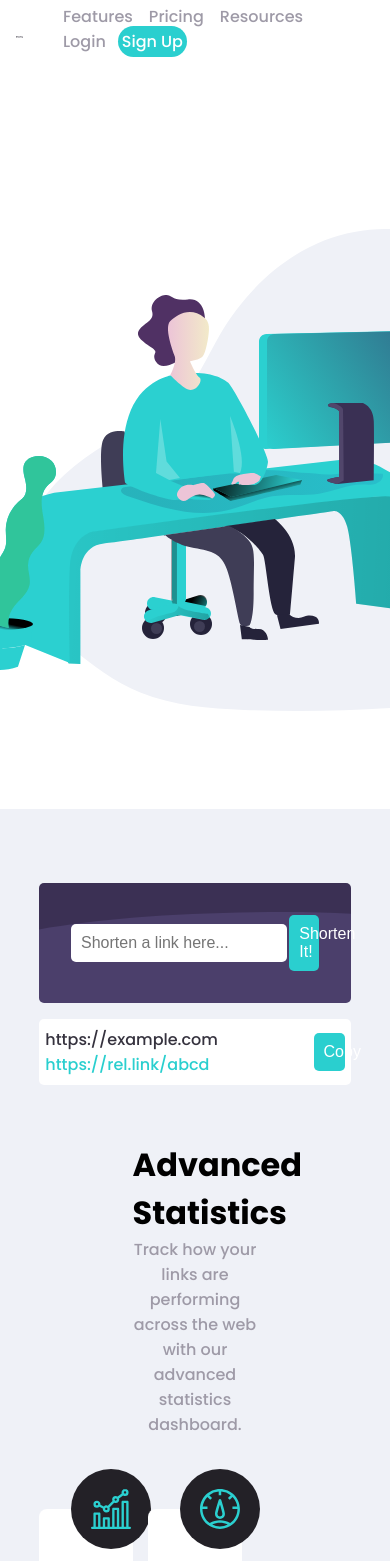
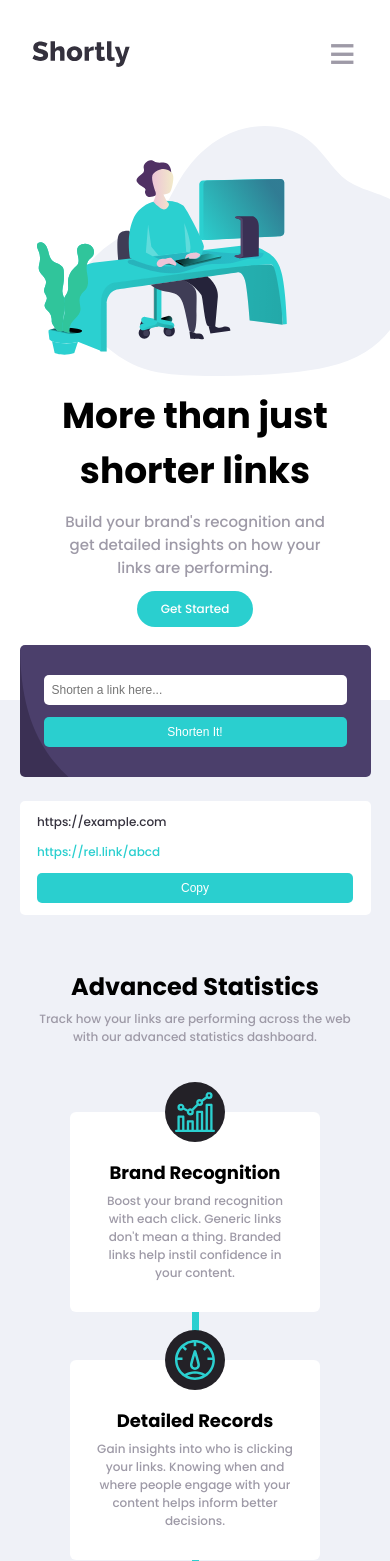
Before and after one commit to jaswanthsngp/INT219-Project, a plain HTML site: page index.html in a window 390 px wide. Shown: the top 1561 px of the page. Drawn offline with nearby package versions, Linux system fonts and the light colour scheme.

Commit message:
Desktop and Mobile Screen Styling Done

```diff
--- a/index.html
+++ b/index.html
@@ -8,12 +8,14 @@
     <link rel="preconnect" href="https://fonts.gstatic.com" crossorigin>
     <link href="https://fonts.googleapis.com/css2?family=Poppins:wght@500;700&display=swap" rel="stylesheet">
     <link rel="stylesheet" href="style.css">
+    <script src="https://code.jquery.com/jquery-3.7.1.min.js" integrity="sha256-/JqT3SQfawRcv/BIHPThkBvs0OEvtFFmqPF/lYI/Cxo=" crossorigin="anonymous"></script>
+    <script src="./index.js"></script>
   </head>
 
   <body class="flex">
-    <header>
+    <header class="flex">
       <img src="./images/logo.svg" alt="Shortly Logo">
-      <span class="big-invisible">&#8801;</span>
+      <span id="nav-button">&#8801;</span>
     </header>
 
     <nav class="flex">
@@ -45,7 +47,7 @@
       <form action="" method="post" class="flex">
         <input type="text" name="" id="shorten-ip" placeholder="Shorten a link here...">
         <button type="submit" id="shorten-submit">Shorten It!</button>
-        <span class="error"></span>
+        <span id="error"></span>
       </form>
 
       <div class="stored-links flex">
@@ -67,7 +69,7 @@
       </div>
 
       <div class="features-main flex">
-        <div class="card">
+        <div class="card-css">
           <img src="./images/icon-brand-recognition.svg" alt="" class="desc-icon">
           <h2>Brand Recognition</h2>
           <p>
@@ -76,7 +78,7 @@
           </p>
         </div>
 
-        <div class="card">
+        <div class="card-css">
           <img src="./images/icon-detailed-records.svg" alt="" class="desc-icon">
           <h2>Detailed Records</h2>
           <p>
@@ -85,7 +87,7 @@
           </p>
         </div>
 
-        <div class="card">
+        <div class="card-css">
           <img src="./images/icon-fully-customizable.svg" alt="" class="desc-icon">
           <h2>Fully Customizable</h2>
           <p>
@@ -145,12 +147,3 @@
     </footer>
   </body>
 </html>
-
-
-<!--
-  Skeleton - 1.5hr on 19-09-2023
-  CSS done till nav bar - 1hr on  25-09-2023
-  CSS done till stored links - 2hr on 26-09-2023
-  Boost Your Links and Footer Done - 1.5hr on 26-09-2023
-  Big Screen Styling Done - 1hr on 27-09-2023
- -->
--- /dev/null
+++ b/index.js
@@ -0,0 +1,9 @@
+$(() => {
+    $('#nav-button').click(function (e) {
+        e.preventDefault();
+        if($('nav').css('display')==='none')
+            $('nav').css('display', 'block');
+        else
+        $('nav').css('display', 'none');
+    });
+});
--- a/style.css
+++ b/style.css
@@ -15,12 +15,13 @@
     padding: 0;
 }
 
-body, html {
+body,
+html {
     margin: 0;
     min-width: 100vw;
     min-height: 100vh;
     font-family: Poppins;
-    background: linear-gradient(white, white 33%, #eff1f7 33%, #eff1f7);
+    background: linear-gradient(white, white 590px, #eff1f7 590px, #eff1f7);
     overflow-x: hidden;
 }
 
@@ -36,12 +37,12 @@ header {
     padding: 1rem;
 }
 
-header > img {
+header>img {
     width: 100%;
     margin: 0.25rem auto -0.25rem;
 }
 
-header > span {
+header>span {
     display: none;
 }
 
@@ -51,22 +52,22 @@ nav.flex {
     padding: 0 1rem;
 }
 
-nav > ul > li {
+nav>ul>li {
     list-style-type: none;
 }
 
-nav > ul > li > a {
+nav>ul>li>a {
     text-decoration: none;
     padding: 0.25rem;
     color: var(--grayish-violet);
     margin: 0.5rem 0.25rem;
 }
 
-nav > ul > li> a:hover {
+nav>ul>li>a:hover {
     color: var(--very-dark-violet);
 }
 
-nav > ul:last-child > li:last-child > a {
+nav>ul:last-child>li:last-child>a {
     color: white;
     background-color: var(--cyan);
     border-radius: 4rem;
@@ -79,24 +80,26 @@ article {
 .intro {
     width: 100%;
     flex-flow: row nowrap;
+    justify-content: flex-start;
     overflow: visible;
 }
 
 .intro-text {
     min-width: 50%;
     flex-flow: column nowrap;
-    margin-left: 25%;
 }
 
-.intro-text > h1 {
-    font-size: 4rem;
+.intro-text>h1 {
+    font-size: 3rem;
+    margin: 2rem auto;
 }
 
-.intro-text > p {
+.intro-text>p {
     font-size: 1.25rem;
+    color: var(--grayish-violet);
 }
 
-.intro-text > a {
+.intro-text>a {
     text-decoration: none;
     color: white;
     padding: 0.75rem 2rem;
@@ -114,7 +117,8 @@ form {
     border-radius: 5px;
 }
 
-#shorten-ip, #shorten-submit {
+#shorten-ip,
+#shorten-submit {
     padding: 0.5rem;
     font-size: 1rem;
     border-color: var(--transparent);
@@ -131,13 +135,16 @@ form {
     width: 12%;
     background-color: var(--cyan);
     color: white;
+    cursor: pointer;
 }
 
-.error {
+#error {
     width: 100%;
-    font-size: 0.5rem;
+    font-size: 0.75rem;
     font-style: italic;
     color: red;
+    margin: 0;
+    text-align: left;
 }
 
 .stored-links {
@@ -146,7 +153,7 @@ form {
     flex-direction: column;
 }
 
-.stored-links > .link-card {
+.stored-links>.link-card {
     width: 100%;
     margin: 0.5rem auto;
     padding: 0.5rem 0;
@@ -154,7 +161,7 @@ form {
     border-radius: 5px;
 }
 
-.stored-links > .link-card > .link-text {
+.link-text {
     width: 85%;
     margin-right: 1%;
     justify-content: space-between;
@@ -168,7 +175,7 @@ form {
     color: var(--cyan);
 }
 
-.stored-links > .link-card > button {
+.link-card>button {
     width: 10%;
     padding: 0.5rem;
     font-size: 1rem;
@@ -176,6 +183,7 @@ form {
     border-radius: 5px;
     color: white;
     border-color: var(--transparent);
+    cursor: pointer;
 }
 
 .advanced-statistics {
@@ -184,11 +192,11 @@ form {
     margin: 2.5rem 0;
 }
 
-.advanced-statistics > h2 {
+.advanced-statistics>h2 {
     font-size: 2rem;
 }
 
-.advanced-statistics > p {
+.advanced-statistics>p {
     color: var(--grayish-violet);
     font-size: 1rem;
 }
@@ -201,18 +209,18 @@ form {
     background: linear-gradient(var(--transparent) 49%, var(--cyan) 49% 51%, var(--transparent) 51%);
 }
 
-.card {
+.card-css {
     background-color: white;
     border-radius: 0.5rem;
     width: 30%;
     padding: 0 2rem 2rem 2rem;
 }
 
-.card:first-of-type {
+.card-css:first-of-type {
     align-self: flex-start;
 }
 
-.card:last-of-type {
+.card-css:last-of-type {
     align-self: flex-end;
 }
 
@@ -226,11 +234,11 @@ form {
     object-fit: none;
 }
 
-.card > h2 {
+.card-css>h2 {
     margin: 0.5rem 0;
 }
 
-.card > p {
+.card-css>p {
     color: var(--grayish-violet);
 }
 
@@ -243,15 +251,15 @@ form {
     padding: 2rem;
 }
 
-.boost-your-links > h2 {
+.boost-your-links>h2 {
     font-size: 3rem;
 }
 
-.boost-your-links > p {
+.boost-your-links>p {
     margin: 2rem auto;
 }
 
-.boost-your-links > p > a {
+.boost-your-links>p>a {
     text-decoration: none;
     color: white;
     background-color: var(--cyan);
@@ -272,7 +280,7 @@ footer.flex {
     color: white;
 }
 
-.logo > h3 {
+.logo>h3 {
     font-size: 2rem;
 }
 
@@ -281,21 +289,22 @@ footer.flex {
     color: white;
 }
 
-.features-foot > ul {
+.features-foot>ul {
     margin-top: 2rem;
 }
 
-.features-foot > ul > li, .icons-foot > ul > li {
+.features-foot>ul>li,
+.icons-foot>ul>li {
     list-style-type: none;
     margin: 0.5rem 0;
 }
 
-.features-foot > ul > li > a {
+.features-foot>ul>li>a {
     text-decoration: none;
     color: var(--grayish-violet);
 }
 
-.features-foot > ul > li > a:hover {
+.features-foot>ul>li>a:hover {
     text-decoration: underline;
     color: var(--cyan);
 }
@@ -305,10 +314,173 @@ footer.flex {
     justify-content: space-evenly;
 }
 
-.intro-text > a:hover,
-nav > ul:last-child > li:last-child > a:hover,
-.link-card > button:hover,
+.intro-text>a:hover,
+nav>ul:last-child>li:last-child>a:hover,
+.link-card>button:hover,
 #shorten-submit:hover,
-.boost-your-links > p > a:hover {
+.boost-your-links>p>a:hover {
     background-color: hsl(180, 60%, 60%);
 }
+
+@media screen and (max-width: 768px) {
+    * {
+        margin: 0.5rem auto;
+    }
+
+    html,
+    body {
+        font-size: 12px;
+        background: linear-gradient(white, white 700px, #eff1f7 700px, #eff1f7);
+    }
+
+    .flex {
+        flex-direction: column;
+    }
+
+    header,
+    article,
+    .intro,
+    .intro-text,
+    #shorten-ip,
+    #shorten-submit,
+    .link-card,
+    .link-text,
+    .original,
+    .shortened,
+    .link-card>button,
+    .advanced-statistics,
+    .logo,
+    .features-foot,
+    .icons-foot {
+        width: 90%;
+        text-align: center;
+    }
+
+    header.flex {
+        flex-direction: row;
+        justify-content: space-between;
+    }
+
+    header.flex>img {
+        width: 30%;
+        margin: 0;
+    }
+
+    header.flex>span {
+        display: block;
+        font-size: 4rem;
+        font-weight: 700;
+        color: var(--grayish-violet);
+        width: 10%;
+        margin: 0;
+        cursor: pointer;
+    }
+
+    nav.flex {
+        display: none;
+        position: absolute;
+        top: 7rem;
+        width: 80vw;
+        background: var(--dark-violet);
+        border-radius: 1rem;
+        font-size: 1.5rem;
+        padding: 1rem;
+    }
+
+    nav.flex>ul {
+        padding: 1rem 0;
+    }
+
+    nav.flex>ul:first-of-type {
+        border-bottom: 1px solid var(--grayish-violet);
+    }
+
+    nav.flex>ul>li {
+        width: 100%;
+    }
+
+    nav.flex>ul>li>a {
+        display: inline-block;
+        width: 100%;
+        text-align: center;
+        font-weight: 700;
+        color: white;
+        padding: 0.5rem;
+    }
+
+    .intro {
+        flex-direction: column-reverse;
+    }
+
+    .intro>img {
+        height: 250px;
+    }
+
+    .intro-text {
+        margin: 0;
+    }
+
+    .intro-text>h1,
+    .intro-text>p,
+    .intro-text>a {
+        margin: 0.5rem auto
+    }
+
+    form.flex {
+        background-image: url(./images/bg-shorten-mobile.svg);
+        background-repeat: no-repeat;
+        background-size: cover;
+    }
+
+    #shorten-ip,
+    #shorten-submit {
+        margin: 0.5rem 0;
+        width: 100%;
+    }
+
+    #shorten-ip,
+    .original,
+    .shortened {
+        text-align: justify;
+        width: 100%
+    }
+
+    .link-text {
+        margin: 0;
+    }
+
+    .features-main {
+        height: fit-content;
+        background: linear-gradient(0.25turn, var(--transparent) 49%, var(--cyan) 49% 51%, var(--transparent) 51%);
+        justify-content: space-between;
+        padding: 0;
+    }
+
+    .card-css {
+        width: 250px;
+        margin: 2rem auto 0 auto;
+    }
+
+    .card-css:first-of-type {
+        margin-bottom: 2rem;
+    }
+
+    .card-css:last-of-type {
+        margin-top: 4rem;
+    }
+
+    .boost-your-links {
+        background-image: url(./images/bg-boost-mobile.svg);
+        background-repeat: no-repeat;
+        background-size: cover;
+        margin-bottom: 0;
+    }
+
+    footer {
+        margin: 0;
+    }
+
+    .icons-foot {
+        flex-direction: row;
+    }
+}
```
